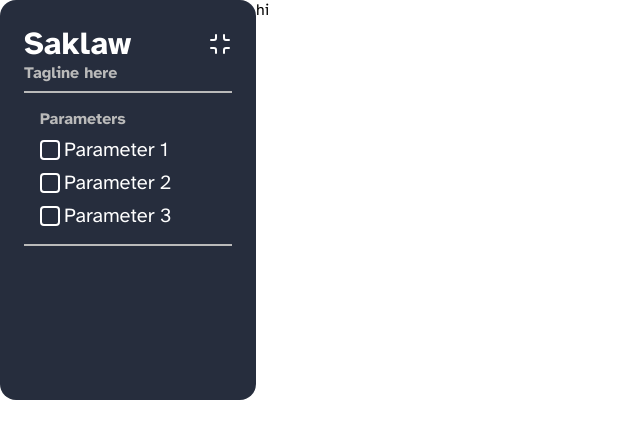
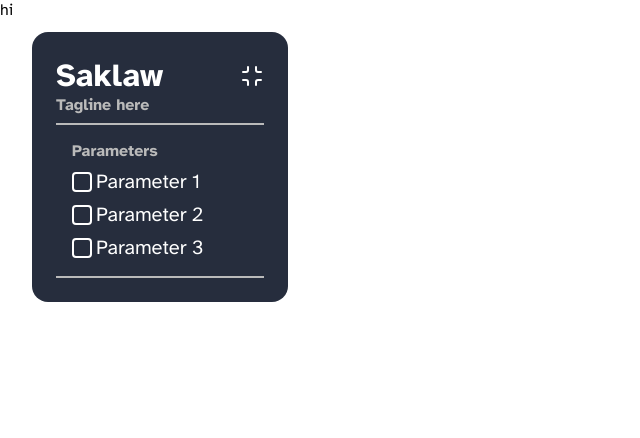
Before and after one commit to abadcommit/SAKLAW, a React (Vite) app in the folder client/: page / in a window 1280 px wide. Shown: the top 438 px of the page, without its empty margins (0-640 px from the left). Built offline with nearby package versions, Linux system fonts and the light colour scheme.

Commit message:
add padding and margins

```diff
--- a/client/src/stylesheets/Popup.module.css
+++ b/client/src/stylesheets/Popup.module.css
@@ -3,15 +3,26 @@
   background-color: var(--primary-translucent);
   display: flex;
   flex-direction: column;
-  height: 50dvh;
+  height: min-content;
   width: 20dvw;
   border-radius: 16px;
   padding: 1.5rem;
+  position: absolute;
+  z-index: 1200;
+  margin: 2rem;
 }
 
 .popup-wrapper-closed {
   color: var(--light);
   background-color: var(--primary-translucent);
+  position: absolute;
+  z-index: 1200;
+  margin: 2rem;
+  border-radius: 8px;
+  padding: 0.5rem;
+  display: flex;
+  align-items: center;
+  justify-content: center;
 }
 
 .popup-header-wrapper {
```
